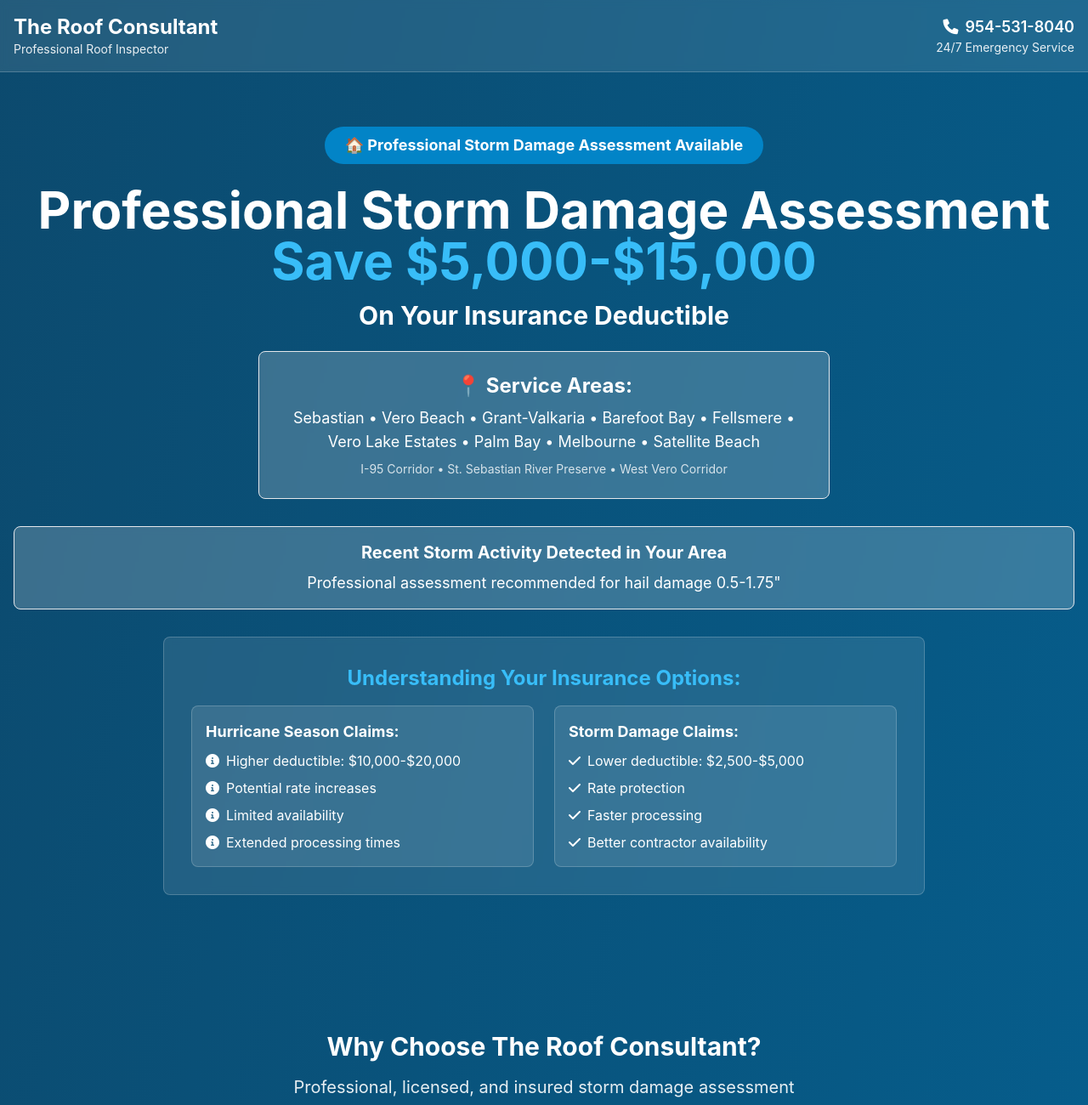
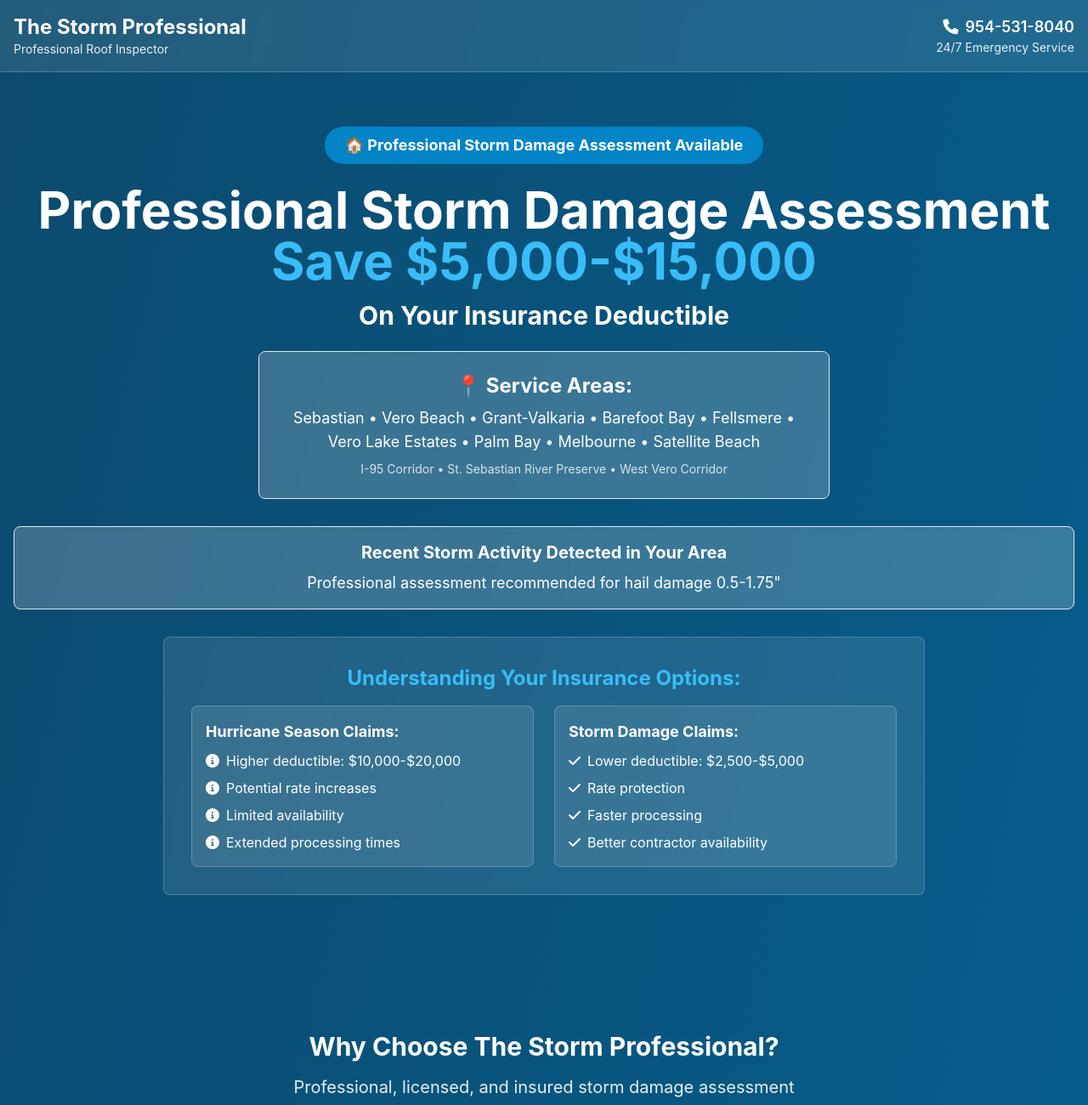
Before and after one commit to liamseamus1198-design/roofing-lead-system, a website: page public/index.html in a window 1280 px wide. Shown: the top 1300 px of the page at 85% size. Drawn offline with Linux system fonts and the light colour scheme.

Commit message:
Update branding from 'The Roof Consultant' to 'The Storm Professional' to match new domain

```diff
--- a/public/index.html
+++ b/public/index.html
@@ -3,7 +3,7 @@
 <head>
     <meta charset="UTF-8">
     <meta name="viewport" content="width=device-width, initial-scale=1.0">
-    <title>The Roof Consultant - Free Storm Damage Inspection</title>
+    <title>The Storm Professional - Free Storm Damage Inspection</title>
     <meta name="description" content="Get your FREE roof inspection NOW before hurricane season. Save $10,000-$20,000 on your deductible. Serving Sebastian, Vero Beach, Palm Bay, Satellite Beach, and Melbourne, Florida.">
     <link href="styles.css" rel="stylesheet">
     <link href="https://cdnjs.cloudflare.com/ajax/libs/font-awesome/6.0.0/css/all.min.css" rel="stylesheet">
@@ -14,7 +14,7 @@
         <div class="container mx-auto px-4 py-4">
             <div class="flex justify-between items-center">
                 <div class="text-white">
-                    <h1 class="text-2xl font-bold">The Roof Consultant</h1>
+                    <h1 class="text-2xl font-bold">The Storm Professional</h1>
                     <p class="text-sm opacity-90">Professional Roof Inspector</p>
                 </div>
                 <div class="text-white text-right">
@@ -79,7 +79,7 @@
     <section class="py-16 px-4">
         <div class="container mx-auto max-w-6xl">
             <div class="text-center text-white mb-12">
-                <h2 class="text-3xl font-bold mb-4">Why Choose The Roof Consultant?</h2>
+                <h2 class="text-3xl font-bold mb-4">Why Choose The Storm Professional?</h2>
                 <p class="text-xl opacity-90">Professional, licensed, and insured storm damage assessment</p>
             </div>
 
@@ -509,7 +509,7 @@
     <!-- Footer -->
     <footer class="bg-gray-900 text-white py-8 px-4">
         <div class="container mx-auto text-center">
-            <p>&copy; 2024 The Roof Consultant. All rights reserved.</p>
+            <p>&copy; 2024 The Storm Professional. All rights reserved.</p>
             <p class="text-sm opacity-75 mt-2">Licensed and insured roofing contractor serving Brevard and Indian River Counties</p>
         </div>
     </footer>
```
Also changed, not shown: public/storm-coverage.html (+2 -2 lines).
